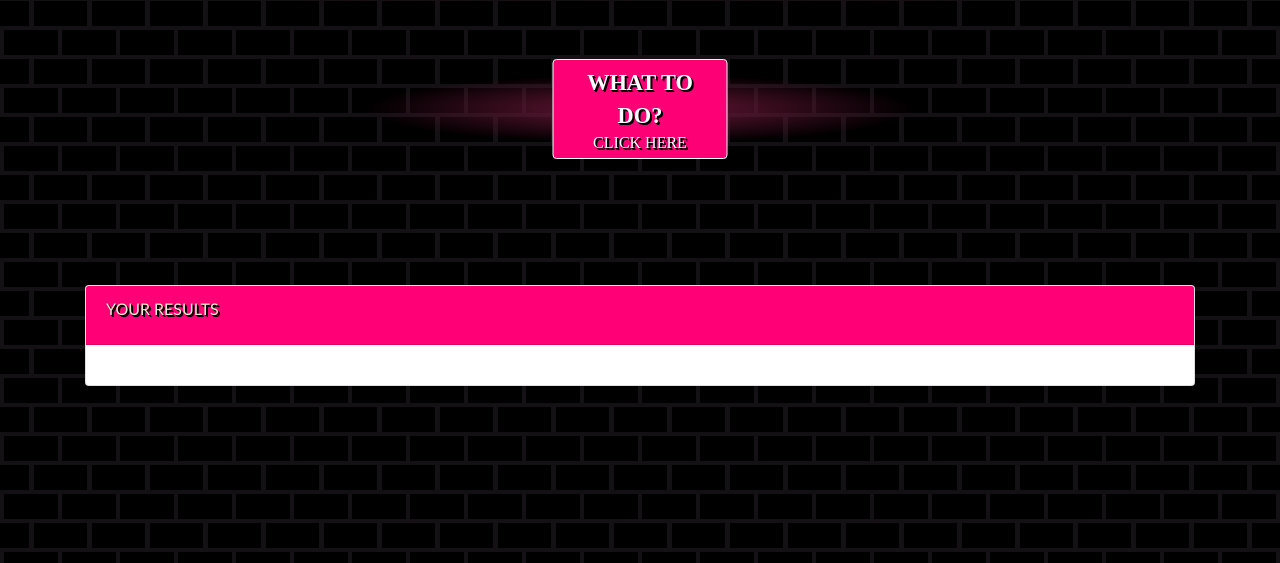
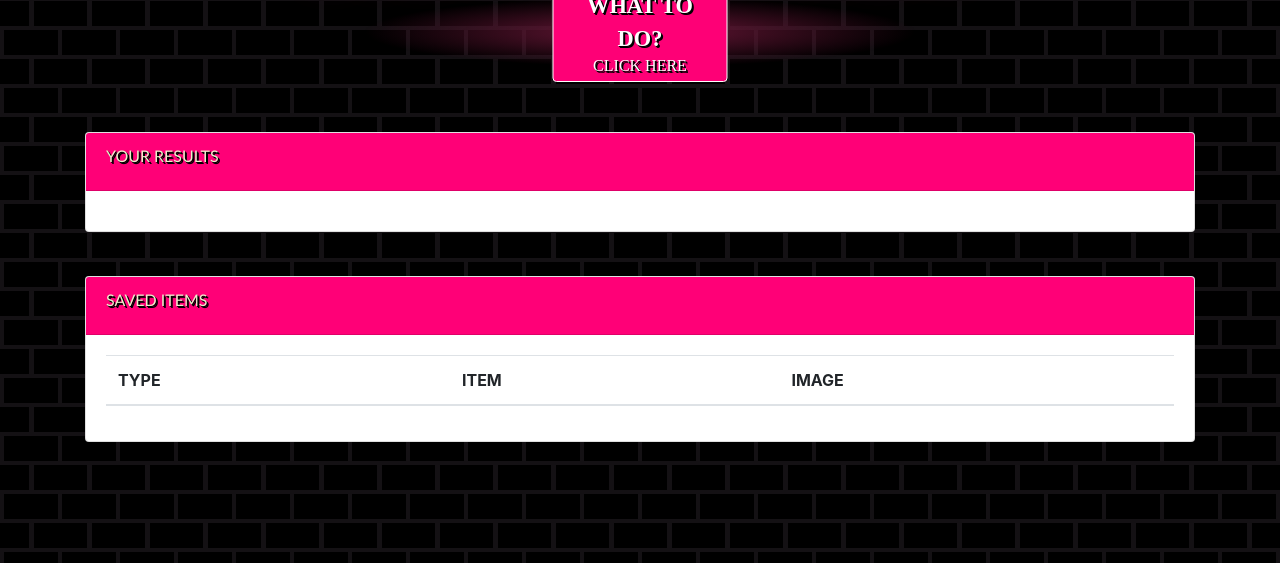
Before and after one commit to mbowler03/Group-Project-1, a plain HTML site: page index.html in a window 1280 px wide. Shown: the part 237-800 px from the top of the page. Drawn offline with nearby package versions, Linux system fonts and the light colour scheme; no server answers; a small style sheet from the web is missing; a web font is replaced by a local one.

Commit message:
CSS fixed - Container fixed to fit the page better

```diff
--- a/index.html
+++ b/index.html
@@ -34,30 +34,35 @@
       <span class="flicker">D</span>ur<span class="flicker">in</span>g&nbsp;a&nbsp;<span class="fast-flicker">P</span>and<span class="flicker">em</span>ic
     </div>
 
-  </div>
-
-
     <!-- Button -->
-  <div class="container">
     <div class="sign">
       <button id="RNG" class="btn btn-primary">WHAT TO DO?<h6>CLICK HERE</h6></button>
-	    <div id="random-number"></div>
-    </div>
     </div>
 
     <!-- Results Section -->
-    <div class="container">
     <div class="card mb-4">
       <div class="card-header">YOUR RESULTS</div>
       <div id="result" class="card-body"></div>
     </div>
-    </div>
 
-    <div class="container">
-      <div id="image-result" class="text-center>
+    <div id="image-result" class="text-center"></div>
+
+    <!-- Saved Items Section -->
+    <div class="card mb-4">
+      <div class="card-header">SAVED ITEMS</div>
+      <div id="items" class="card-body">
+        <table class="table table-hover">
+        <thead>
+          <tr>
+            <th scope="col">TYPE</th>
+            <th scope="col">ITEM</th>
+            <th id="end" scope="col">IMAGE</th>
+          <tr>
+        </thead>
+        <tbody id="item-list"></tbody>
       </div>
     </div>
-
+  </div>
 
   <!-- JavaScript -->
   <script src="assets/Javascript/project1.js"></script>
```
Lines whose indentation alone changed are shown as unchanged.
